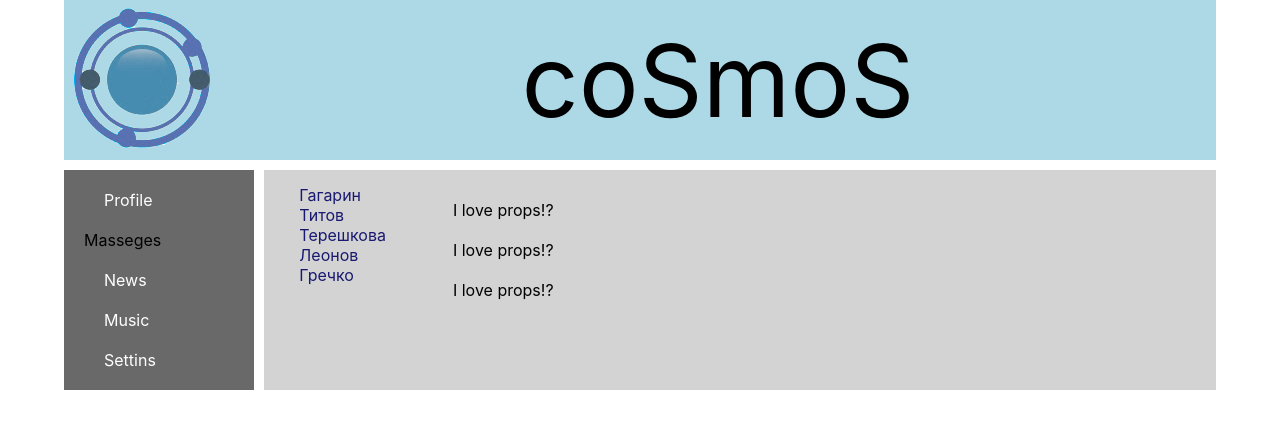
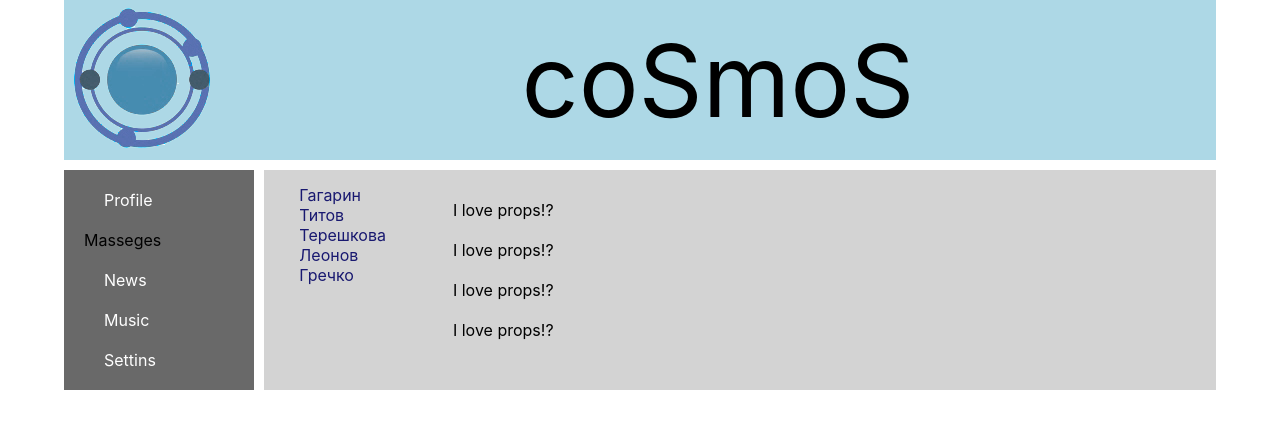
Before and after one commit to deniSwd/coSmoS, a React (Create React App) app: page /dialogs in a window 1280 px wide. Shown: the top 428 px of the page. Built offline with nearby package versions, Linux system fonts and the light colour scheme.

Commit message:
deniSwd 19/12/2021 added map for Dialogs and MyPosts

```diff
--- a/src/Components/Dialogs/Dialogs.jsx
+++ b/src/Components/Dialogs/Dialogs.jsx
@@ -3,7 +3,7 @@ import style from './Dialogs.module.css'
 import {NavLink} from "react-router-dom";
 
 const DialogsItem = (props) => {
-    let path= '/dialogs/'+ props.id;
+    let path = '/dialogs/' + props.id;
     return (
         <div className={style.dialog}>
             <NavLink to={path}>{props.name}</NavLink>
@@ -17,21 +17,34 @@ const Message = (props) => {
         </div>
     )
 }
+let dialogs = [
+    {id: 1, name: 'Гагарин'},
+    {id: 2, name: 'Титов'},
+    {id: 3, name: 'Терешкова'},
+    {id: 4, name: 'Леонов'},
+    {id: 5, name: 'Гречко'}
+]
+let messages = [
+    {id: 1, message: 'I love props!?'},
+    {id: 2, message: 'I love props!?'},
+    {id: 3, message: 'I love props!?'},
+    {id: 4, message: 'I love props!?'}
+]
+let dialogsElements = dialogs.map(
+    d => <DialogsItem name={d.name} id={d.id}/>
+)
+let messagesElements = messages.map(
+    m => <Message message= {m.message}/>
+)
 
 const Dialogs = (props) => {
     return (
         <div className={style.dialogs}>
             <div className={style.dialogsItems}>
-                <DialogsItem name='Гагарин' id='1'/>
-                <DialogsItem name='Титов' id='2'/>
-                <DialogsItem name='Терешкова' id='3'/>
-                <DialogsItem name='Леонов' id='4'/>
-                <DialogsItem name='Гречко' id='5'/>
+                {dialogsElements}
             </div>
             <div className={style.messages}>
-                <Message message ='I love props!?'/>
-                <Message message ='I love props!?'/>
-                <Message message ='I love props!?'/>
+                {messagesElements}
             </div>
 
         </div>
--- a/src/Components/Profile/My Poasts/MyPosts.jsx
+++ b/src/Components/Profile/My Poasts/MyPosts.jsx
@@ -2,7 +2,16 @@ import React from "react";
 import style from './MyPosts.module.css'
 import Post from "./Post/Post";
 
+let posts = [
+    {id: 1, message: 'What is you name?', likeAmount: '10'},
+    {id: 2, message: 'How are you?', likeAmount: '15'}
+]
+let postsElements = posts.map (
+    p =>  <Post message={p.message} likeAmount={p.likeAmount}/>
+)
+
 const MyPosts = () => {
+    ''
     return (
         <div>
             <div className={style.postBlock}>
@@ -18,12 +27,8 @@ const MyPosts = () => {
             </div>
             <div className={style.content}>
                 New Posts
-                <Post message='What is you name?' likeAmount='10'/>
-                <Post message='How are you?' likeAmount='15'/>
-                {/*<Post message='Do you like cofee?' likeAmount='1'/>*/}
-               {/* <Post message='This my firsts props?' likeAmount='100'/>*/}
+                {postsElements}
             </div>
-
         </div>
     )
 }
```
